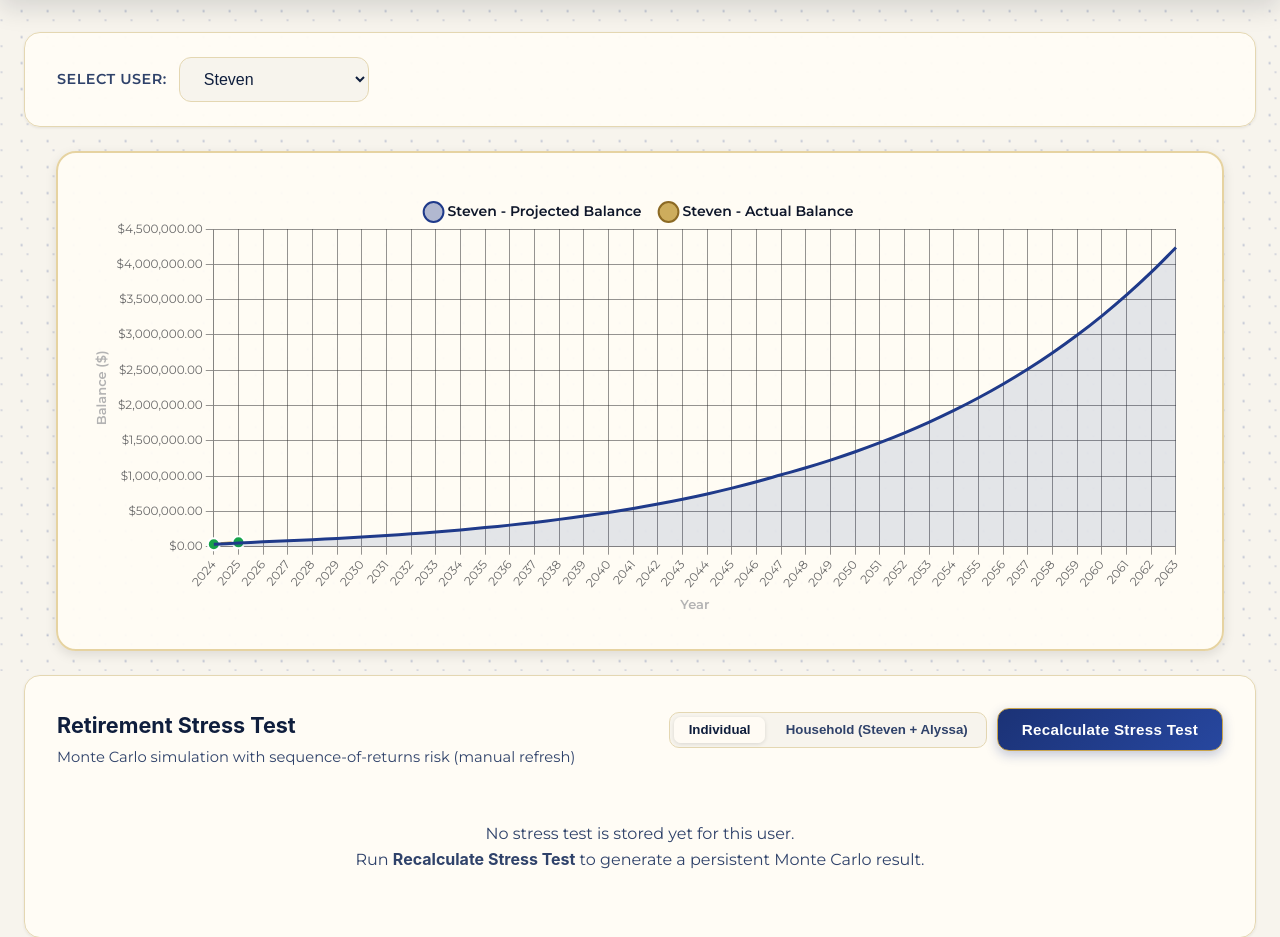
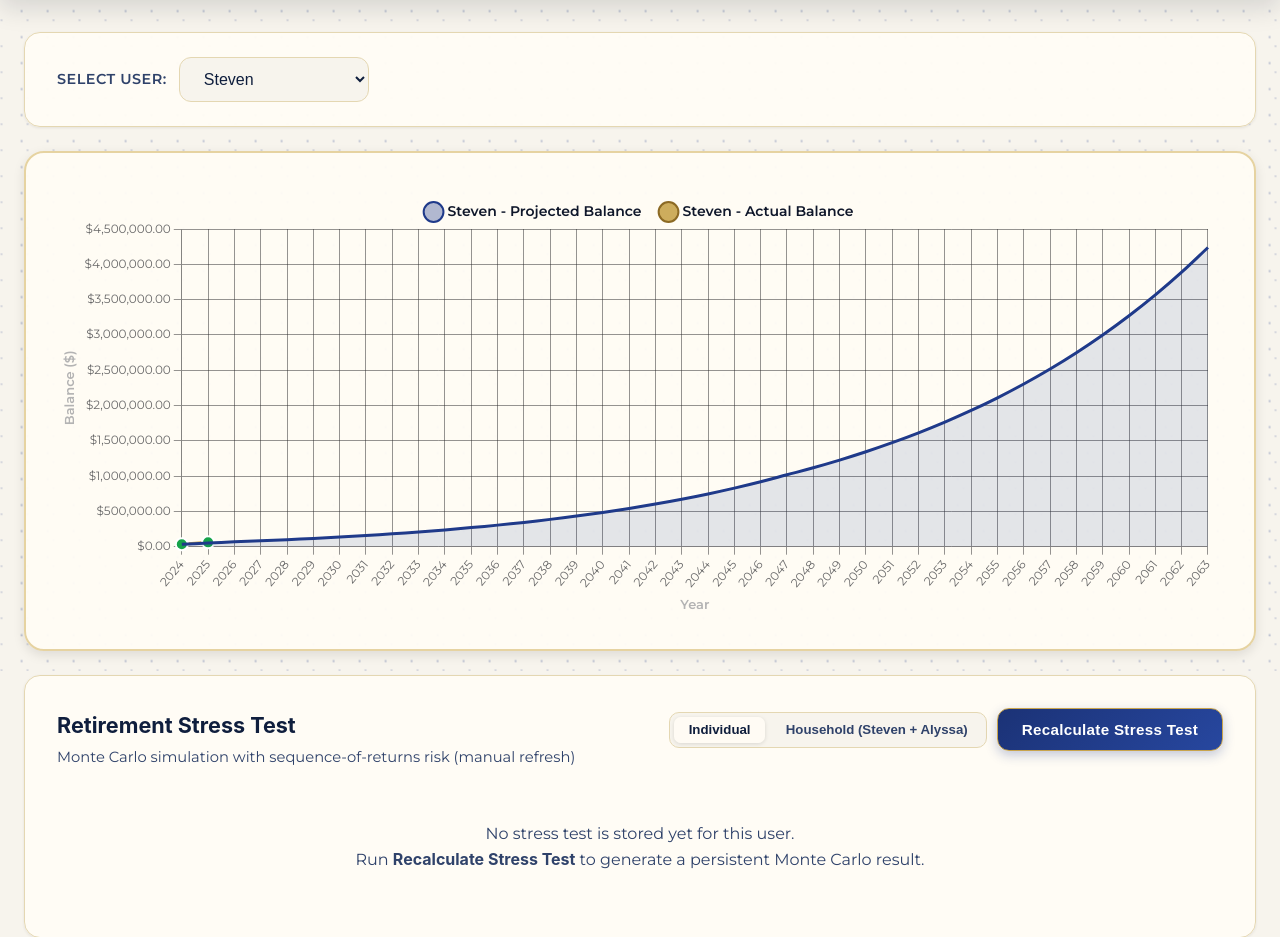
Before and after one commit to sguthrie107/retirement-calculator, a FastAPI app: page / in a window 1280 px wide. Shown: the part 123-1060 px from the top of the page. Run offline with FastAPI, Linux system fonts and the light colour scheme; data comes from the database, SQL or seed files in the repository; data that the repository does not hold is empty; some web fonts are replaced.

Commit message:
style: match chart container width to stress test block (max-width 1400px)

```diff
--- a/app/static/css/dashboard.css
+++ b/app/static/css/dashboard.css
@@ -291,9 +291,8 @@ header p {
     padding: 2rem;
     border-radius: 20px;
     box-shadow: var(--shadow-md);
-    margin-bottom: 1.5rem;
-    margin-left: 2rem;
-    margin-right: 2rem;
+    margin: 0 auto 1.5rem auto;
+    max-width: 1400px;
     position: relative;
     height: 500px;
     border: 2px solid var(--trim-soft);
```
